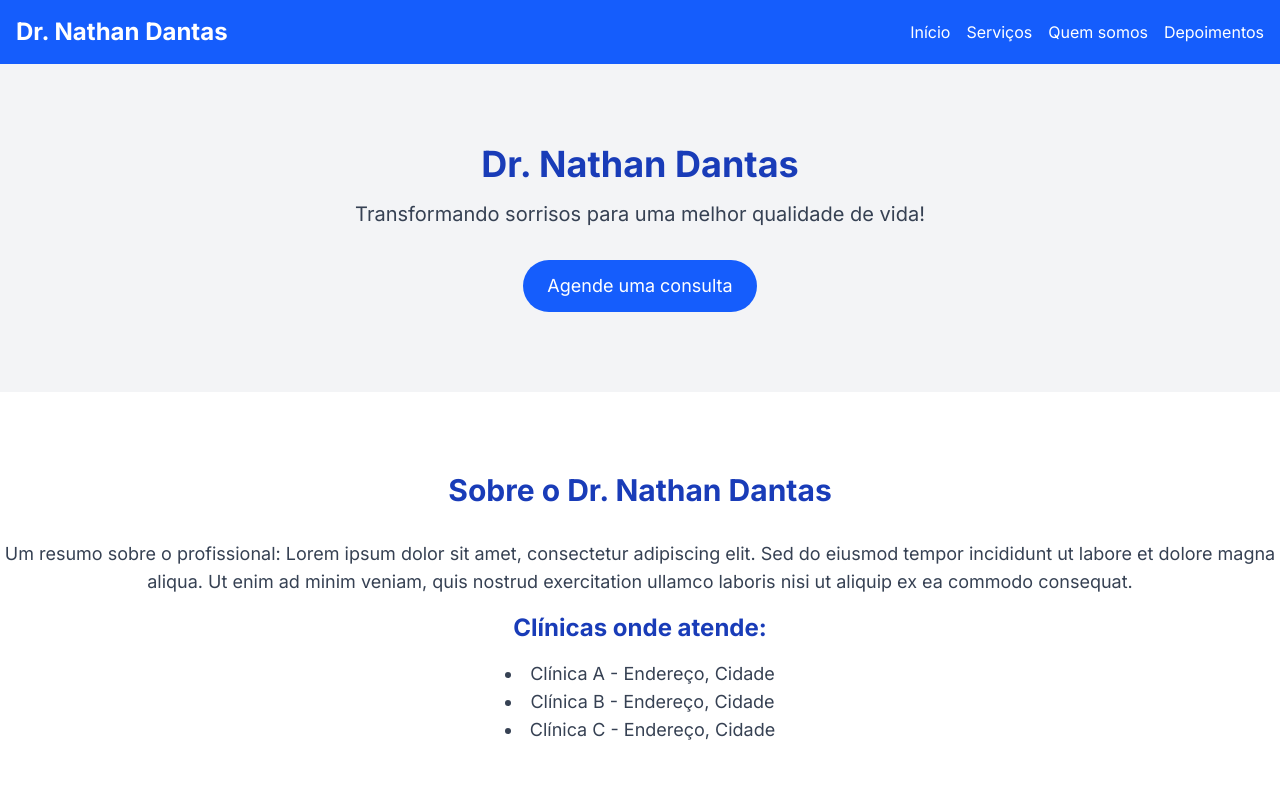
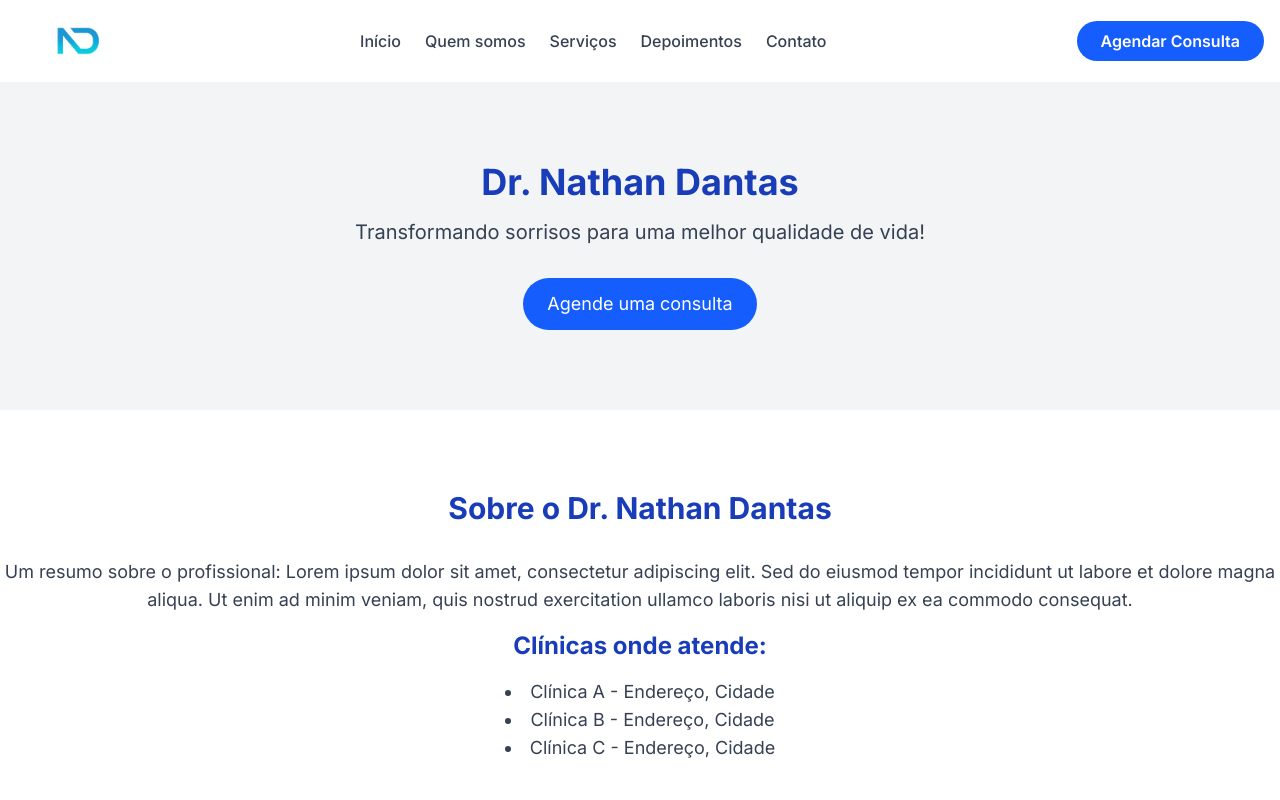
Before and after one commit to KauanGab/nathan-dantas-dentista, a Next.js app in the folder dr-nathan-dantas-portfolio/: page / in a window 1280 px wide. Shown: the top 800 px of the page. Built offline with nearby package versions, Linux system fonts and the light colour scheme.

Commit message:
Styles: aplicando logo e  cores no nav

```diff
--- a/dr-nathan-dantas-portfolio/src/app/components/Navbar.js
+++ b/dr-nathan-dantas-portfolio/src/app/components/Navbar.js
@@ -1,16 +1,32 @@
 import React from 'react';
+import Image from 'next/image';
+import logo from '../assets/logo.png'
 
 const Navbar = () => {
   return (
-    <nav className="bg-blue-600 p-4 text-white">
-      <div className="container mx-auto flex justify-between items-center">
-        <h1 className="text-2xl font-bold">Dr. Nathan Dantas</h1>
-        <ul className="flex space-x-4">
-          <li><a href="#inicio" className="hover:underline">Início</a></li>
-          <li><a href="#servicos" className="hover:underline">Serviços</a></li>
-          <li><a href="#quem-somos" className="hover:underline">Quem somos</a></li>
-          <li><a href="#depoimentos" className="hover:underline">Depoimentos</a></li>
+    <nav className="bg-white shadow-md py-4">
+      <div className="container mx-auto flex justify-between items-center px-4">
+        <div className="flex items-center ml-9">
+          <Image
+            src={logo}
+            alt="Logo Dr. Nathan Dantas"
+            width={50}
+            height={50}
+            className="mr-2"
+          />
+        </div>
+
+        <ul className="flex space-x-6 text-gray-700 font-medium">
+          <li><a href="#inicio" className="hover:text-blue-600">Início</a></li>
+          <li><a href="#quem-somos" className="hover:text-blue-600">Quem somos</a></li>
+          <li><a href="#servicos" className="hover:text-blue-600">Serviços</a></li>
+          <li><a href="#depoimentos" className="hover:text-blue-600">Depoimentos</a></li>
+          <li><a href="#contato" className="hover:text-blue-600">Contato</a></li>
         </ul>
+
+        <button className="bg-blue-600 text-white px-6 py-2 rounded-full text-base font-semibold hover:bg-blue-700 transition-colors duration-300">
+          Agendar Consulta
+        </button>
       </div>
     </nav>
   );
```
Also changed, not shown: dr-nathan-dantas-portfolio/src/app/assets/logo.png (added).
